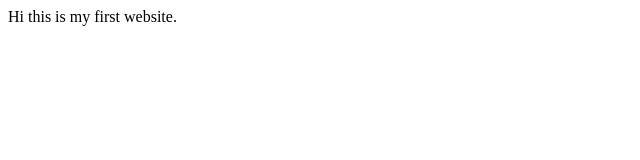
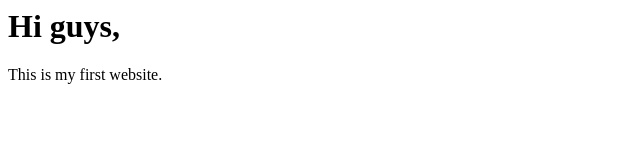
Before and after one commit to shikharpathak/myfirstwebsitein30minutes, a plain HTML site: page index.html in a window 1280 px wide. Shown: the whole page, without its empty margins (0-640 px from the left). Drawn offline with Linux system fonts and the light colour scheme.

Commit message:
first change

```diff
--- a/index.html
+++ b/index.html
@@ -5,6 +5,9 @@
         </title>
     </head>
     <body>
-        Hi this is my first website.
+        <h1>
+            Hi guys,
+        </h1>
+        This is my first website.
     </body>
 </html>
```
